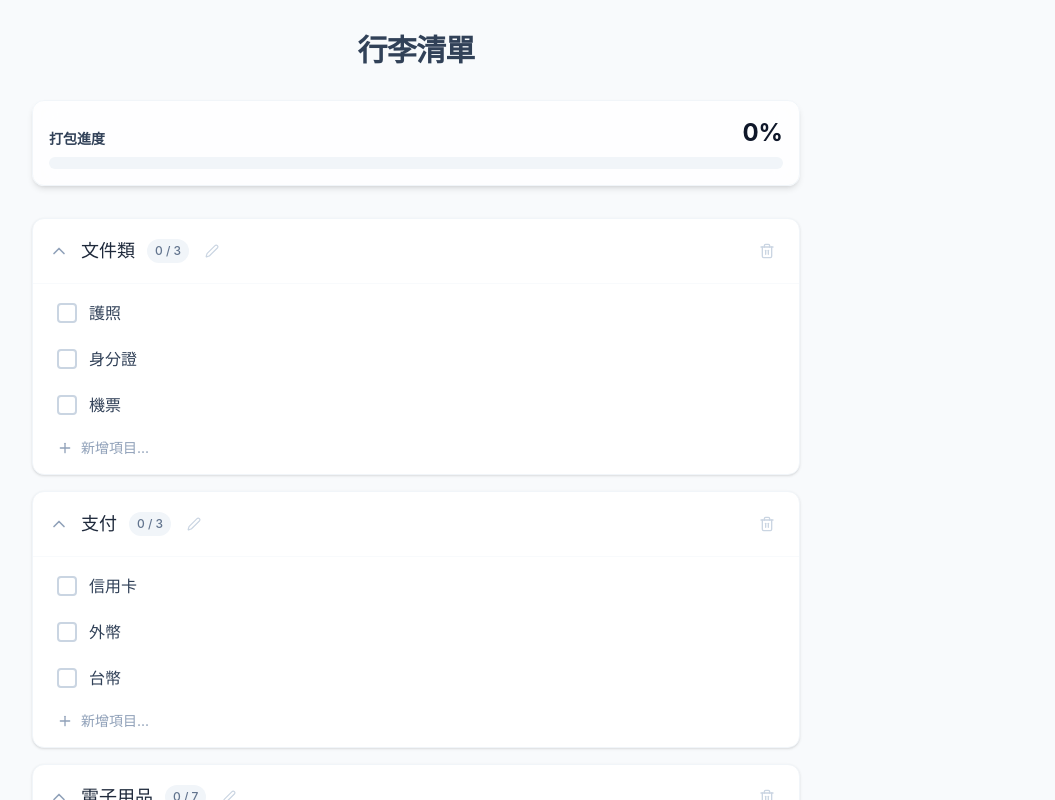
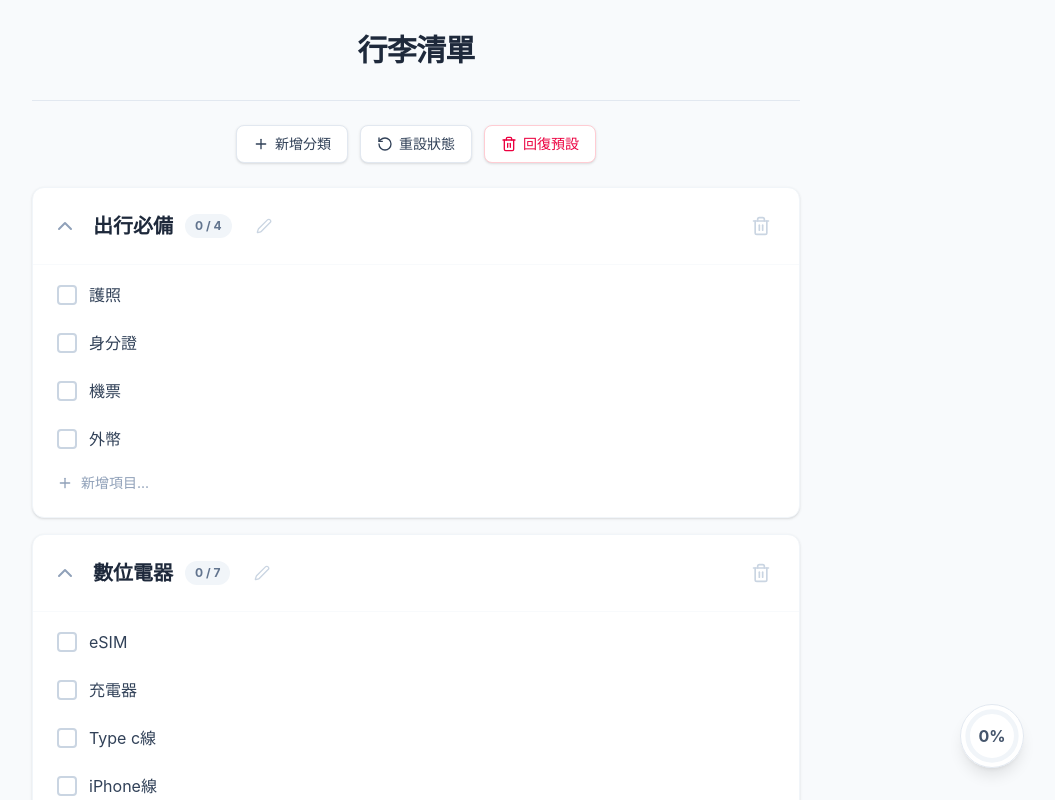
Before and after one commit to dai4116/packing-list, a Vue app: page / in a window 1280 px wide. Shown: the top 800 px of the page, without its empty margins (224-1279 px from the left). Built offline with nearby package versions, Linux system fonts and the light colour scheme.

Commit message:
Enhance packing list app: update viewport settings, improve UI elements, add long press functionality, and refine initial data structure.

```diff
--- a/index.html
+++ b/index.html
@@ -3,7 +3,7 @@
   <head>
     <meta charset="UTF-8" />
     <link rel="icon" type="image/svg+xml" href="/favicon.svg" />
-    <meta name="viewport" content="width=device-width, initial-scale=1.0" />
+    <meta name="viewport" content="width=device-width, initial-scale=1.0, maximum-scale=1.0, user-scalable=no" />
     <title>app</title>
   </head>
   <body>
--- a/src/App.vue
+++ b/src/App.vue
@@ -6,7 +6,7 @@ import PackingList from './components/PackingList.vue'
   <div class="min-h-screen bg-slate-50 py-8 px-4 sm:px-6 lg:px-8 font-sans">
     <div class="max-w-3xl mx-auto">
       <header class="mb-8 text-center">
-        <h1 class="text-3xl font-bold text-slate-700 tracking-tight">行李清單</h1>
+        <h1 class="text-3xl font-bold text-slate-800 tracking-tight">行李清單</h1>
       </header>
 
       <main>
--- a/src/components/Category.vue
+++ b/src/components/Category.vue
@@ -1,5 +1,5 @@
 <script setup lang="ts">
-import { ref, computed } from 'vue';
+import { ref, computed, nextTick } from 'vue';
 import type { PackingCategory, PackingItem } from '../data/initialData';
 import { ChevronDown, ChevronUp, Trash2, Edit2, Check, X, Plus } from 'lucide-vue-next';
 import { v4 as uuidv4 } from 'uuid';
@@ -36,15 +36,21 @@ const cancelEditTitle = () => {
 
 // Items Management
 const newItemName = ref('');
+const newItemInput = ref<HTMLInputElement | null>(null);
 
 const addItem = () => {
-  if (newItemName.value.trim()) {
+  const name = newItemName.value.trim();
+  if (name) {
     props.category.items.push({
       id: uuidv4(),
-      name: newItemName.value.trim(),
+      name,
       checked: false
     });
     newItemName.value = '';
+    // Continuous typing: keep focus on the input
+    nextTick(() => {
+      newItemInput.value?.focus();
+    });
   }
 };
 
@@ -75,6 +81,23 @@ const cancelEditItem = () => {
   editingItemId.value = null;
 };
 
+// Long Press Management
+const pressTimer = ref<ReturnType<typeof setTimeout> | null>(null);
+
+const handlePressStart = (item: PackingItem) => {
+  pressTimer.value = setTimeout(() => {
+    startEditItem(item);
+    if (navigator.vibrate) navigator.vibrate(50);
+  }, 600);
+};
+
+const handlePressEnd = () => {
+  if (pressTimer.value) {
+    clearTimeout(pressTimer.value);
+    pressTimer.value = null;
+  }
+};
+
 const completedCount = computed(() => {
   return props.category.items.filter(item => item.checked).length;
 });
@@ -84,36 +107,41 @@ const completedCount = computed(() => {
   <div class="bg-white rounded-xl shadow-sm border border-slate-100 overflow-hidden transition-all duration-300">
     <!-- Category Header -->
     <div
-      class="flex items-center justify-between p-4 cursor-pointer hover:bg-slate-50 transition-colors"
+      class="flex items-center justify-between p-5 cursor-pointer hover:bg-slate-50 transition-colors select-none"
       @click="!isEditingTitle && emit('toggle')"
     >
-      <div class="flex items-center gap-3 flex-1" @click.stop>
-        <div v-if="isEditingTitle" class="flex items-center gap-2 w-full max-w-sm">
+      <div class="flex items-center gap-4 flex-1">
+        <div v-if="isEditingTitle" class="flex items-center gap-2 w-full max-w-sm" @click.stop>
           <input
             v-model="editingTitleValue"
             @keyup.enter="saveTitle"
             @keyup.esc="cancelEditTitle"
-            class="flex-1 px-3 py-1.5 text-sm border border-slate-300 rounded focus:outline-none focus:border-slate-500 focus:ring-1 focus:ring-slate-500"
+            class="flex-1 px-3 py-2 text-sm border border-slate-300 rounded focus:outline-none focus:border-slate-800 focus:ring-1 focus:ring-slate-800"
             autoFocus
           />
-          <button @click="saveTitle" class="p-1.5 text-emerald-600 hover:bg-emerald-50 rounded">
-            <Check class="w-4 h-4" />
+          <button @click="saveTitle" class="p-2 text-emerald-600 hover:bg-emerald-50 rounded">
+            <Check class="w-5 h-5" />
           </button>
-          <button @click="cancelEditTitle" class="p-1.5 text-slate-400 hover:bg-slate-100 rounded">
-            <X class="w-4 h-4" />
+          <button @click="cancelEditTitle" class="p-2 text-slate-400 hover:bg-slate-100 rounded">
+            <X class="w-5 h-5" />
           </button>
         </div>
-        <div v-else class="flex items-center gap-3">
-          <button @click="emit('toggle')" class="text-slate-400 hover:text-slate-600">
-            <ChevronUp v-if="category.isOpen" class="w-5 h-5" />
-            <ChevronDown v-else class="w-5 h-5" />
-          </button>
-          <h2 class="text-lg font-medium text-slate-800">{{ category.title }}</h2>
-          <span class="text-xs font-medium px-2 py-1 bg-slate-100 text-slate-500 rounded-full">
+        <div v-else class="flex items-center gap-4 w-full">
+          <div class="text-slate-400">
+            <ChevronUp v-if="category.isOpen" class="w-6 h-6" />
+            <ChevronDown v-else class="w-6 h-6" />
+          </div>
+          <div class="flex items-center gap-3">
+            <h2 class="text-xl font-bold text-slate-800">{{ category.title }}</h2>
+            <span class="text-xs font-bold px-2.5 py-1 bg-slate-100 text-slate-500 rounded-full">
               {{ completedCount }} / {{ category.items.length }}
             </span>
-          <button @click="startEditTitle" class="p-1 text-slate-300 hover:text-slate-600 rounded opacity-0 group-hover:opacity-100 transition-opacity md:opacity-100">
-            <Edit2 class="w-3.5 h-3.5" />
+          </div>
+          <button
+            @click.stop="startEditTitle"
+            class="p-2 text-slate-300 hover:text-slate-600 rounded transition-colors ml-auto md:ml-0"
+          >
+            <Edit2 class="w-4 h-4" />
           </button>
         </div>
       </div>
@@ -121,27 +149,38 @@ const completedCount = computed(() => {
       <button
         v-if="!isEditingTitle"
         @click.stop="emit('delete')"
-        class="p-2 text-slate-300 hover:text-rose-500 hover:bg-rose-50 rounded transition-colors"
+        class="p-2 text-slate-300 hover:text-rose-500 hover:bg-rose-50 rounded transition-colors ml-2"
         title="刪除分類"
       >
-        <Trash2 class="w-4 h-4" />
+        <Trash2 class="w-5 h-5" />
       </button>
     </div>
 
     <!-- Category Content (Items) -->
-    <div v-show="category.isOpen" class="border-t border-slate-50 p-4 pt-2">
+    <div
+      class="grid transition-all duration-300 ease-in-out"
+      :class="category.isOpen ? 'grid-rows-[1fr] opacity-100' : 'grid-rows-[0fr] opacity-0'"
+    >
+      <div class="overflow-hidden">
+        <div class="border-t border-slate-50 p-4 pt-2">
           <ul class="space-y-1">
             <li
               v-for="item in category.items"
               :key="item.id"
-          class="group flex items-center justify-between p-2 hover:bg-slate-50 rounded-lg transition-colors"
+              class="group flex items-center justify-between p-2 hover:bg-slate-50 rounded-lg transition-colors active:bg-slate-100/50"
+              @mousedown="handlePressStart(item)"
+              @touchstart="handlePressStart(item)"
+              @mouseup="handlePressEnd"
+              @touchend="handlePressEnd"
+              @touchmove="handlePressEnd"
+              @mouseleave="handlePressEnd"
             >
-          <div v-if="editingItemId === item.id" class="flex items-center gap-2 flex-1 w-full">
+              <div v-if="editingItemId === item.id" class="flex items-center gap-2 flex-1 w-full" @mousedown.stop @touchstart.stop>
                 <input
                   v-model="editingItemValue"
                   @keyup.enter="saveItem(item)"
                   @keyup.esc="cancelEditItem"
-              class="flex-1 px-3 py-1.5 text-sm border border-slate-300 rounded focus:outline-none focus:border-slate-500 focus:ring-1 focus:ring-slate-500"
+                  class="flex-1 px-3 py-1.5 text-sm border border-slate-300 rounded focus:outline-none focus:border-slate-800 focus:ring-1 focus:ring-slate-800"
                   autoFocus
                 />
                 <button @click="saveItem(item)" class="p-1.5 text-emerald-600 hover:bg-emerald-50 rounded">
@@ -174,33 +213,27 @@ const completedCount = computed(() => {
                 </label>
               </div>
 
-          <div v-if="editingItemId !== item.id" class="flex items-center opacity-0 group-hover:opacity-100 transition-opacity">
-            <button @click="startEditItem(item)" class="p-1.5 text-slate-400 hover:text-slate-600 hover:bg-slate-100 rounded">
-              <Edit2 class="w-3.5 h-3.5" />
-            </button>
-            <button @click="deleteItem(item.id)" class="p-1.5 text-slate-400 hover:text-rose-500 hover:bg-rose-50 rounded ml-1">
-              <Trash2 class="w-3.5 h-3.5" />
+              <div v-if="editingItemId !== item.id" class="flex items-center opacity-100 md:opacity-0 md:group-hover:opacity-100 transition-opacity">
+                <button @click.stop="deleteItem(item.id)" class="p-1.5 text-slate-300 md:text-slate-400 hover:text-rose-500 hover:bg-rose-50 rounded ml-1">
+                  <X class="w-4 h-4" />
                 </button>
               </div>
             </li>
           </ul>
 
           <!-- Add New Item -->
-      <div class="mt-3 flex items-center gap-2 px-2">
+          <div class="mt-3 flex items-center gap-2 px-2 pb-2">
             <Plus class="w-4 h-4 text-slate-400" />
             <input
+              ref="newItemInput"
               v-model="newItemName"
               @keyup.enter="addItem"
+              @blur="addItem"
               placeholder="新增項目..."
               class="flex-1 bg-transparent text-sm text-slate-700 placeholder:text-slate-400 focus:outline-none"
             />
-        <button
-          v-if="newItemName.trim()"
-          @click="addItem"
-          class="text-xs font-medium text-slate-600 bg-slate-100 px-2 py-1 rounded hover:bg-slate-200"
-        >
-          新增
-        </button>
+          </div>
+        </div>
       </div>
     </div>
   </div>
--- a/src/components/PackingList.vue
+++ b/src/components/PackingList.vue
@@ -88,35 +88,9 @@ const toggleCategory = (id: string) => {
 </script>
 
 <template>
-  <div class="space-y-6">
-    <!-- Sticky Progress Bar -->
-    <div class="sticky top-4 z-10 bg-white/80 backdrop-blur-md p-4 rounded-xl shadow-md border border-slate-100 mb-8">
-      <div class="flex justify-between items-end mb-2">
-        <span class="text-sm font-bold text-slate-700">打包進度</span>
-        <span class="text-2xl font-bold text-slate-900">{{ progressPercentage }}%</span>
-      </div>
-      <div class="w-full bg-slate-100 rounded-full h-3 overflow-hidden">
-        <div
-          class="bg-slate-800 h-3 rounded-full transition-all duration-500 ease-out"
-          :style="{ width: `${progressPercentage}%` }"
-        ></div>
-      </div>
-    </div>
-
-    <!-- Category List -->
-    <div class="space-y-4 pb-20">
-      <Category
-        v-for="category in categories"
-        :key="category.id"
-        :category="category"
-        @delete="deleteCategory(category.id)"
-        @update-title="(title) => updateCategoryTitle(category.id, title)"
-        @toggle="toggleCategory(category.id)"
-      />
-    </div>
-
-    <!-- Global Actions -->
-    <div class="pt-6 border-t border-slate-200 flex flex-wrap gap-3 justify-center">
+  <div class="relative">
+     <!-- Global Actions -->
+    <div class="pt-6 pb-6 border-t border-slate-200 flex flex-wrap gap-3 justify-center">
       <button
         @click="addCategory"
         class="flex items-center gap-1.5 px-4 py-2 bg-white border border-slate-200 text-slate-700 rounded-lg hover:bg-slate-50 hover:border-slate-300 transition-colors text-sm shadow-sm"
@@ -139,5 +113,49 @@ const toggleCategory = (id: string) => {
         回復預設
       </button>
     </div>
+    <!-- Floating Circular Progress Indicator -->
+    <div class="fixed bottom-8 right-8 z-50 group">
+      <div class="relative w-16 h-16 bg-white/95 backdrop-blur-md rounded-full shadow-lg border border-slate-200 flex items-center justify-center transition-transform active:scale-95">
+        <!-- SVG Circular Progress -->
+        <svg class="absolute inset-0 w-full h-full -rotate-90 p-1" viewBox="0 0 80 80">
+          <circle
+            cx="40"
+            cy="40"
+            r="36"
+            stroke="currentColor"
+            stroke-width="7"
+            fill="transparent"
+            class="text-slate-100"
+          />
+          <circle
+            cx="40"
+            cy="40"
+            r="36"
+            stroke="currentColor"
+            stroke-width="7"
+            fill="transparent"
+            :stroke-dasharray="2 * Math.PI * 36"
+            :stroke-dashoffset="2 * Math.PI * 36 * (1 - progressPercentage / 100)"
+            stroke-linecap="round"
+            class="text-slate-500 transition-all duration-500 ease-out"
+          />
+        </svg>
+        <span class="text-base font-bold text-slate-600">{{ progressPercentage }}%</span>
+      </div>
+    </div>
+
+    <!-- Category List -->
+    <div class="space-y-4 pb-24">
+      <Category
+        v-for="category in categories"
+        :key="category.id"
+        :category="category"
+        @delete="deleteCategory(category.id)"
+        @update-title="(title) => updateCategoryTitle(category.id, title)"
+        @toggle="toggleCategory(category.id)"
+      />
+    </div>
+
+
   </div>
 </template>
--- a/src/data/initialData.ts
+++ b/src/data/initialData.ts
@@ -16,19 +16,13 @@ export interface PackingCategory {
 export const initialData: PackingCategory[] = [
   {
     id: uuidv4(),
-    title: '文件類',
+    title: '出行必備',
     isOpen: true,
-    items: ['護照', '身分證', '機票'].map(name => ({ id: uuidv4(), name, checked: false }))
+    items: ['護照', '身分證', '機票','外幣'].map(name => ({ id: uuidv4(), name, checked: false }))
   },
   {
     id: uuidv4(),
-    title: '支付',
-    isOpen: true,
-    items: ['信用卡', '外幣', '台幣'].map(name => ({ id: uuidv4(), name, checked: false }))
-  },
-  {
-    id: uuidv4(),
-    title: '電子用品',
+    title: '數位電器',
     isOpen: true,
     items: ['eSIM', '充電器', 'Type c線', 'iPhone線', '萬用插頭', '行動電源', '腳架'].map(name => ({ id: uuidv4(), name, checked: false }))
   },
@@ -36,31 +30,31 @@ export const initialData: PackingCategory[] = [
     id: uuidv4(),
     title: '盥洗用品',
     isOpen: true,
-    items: ['洗髮精/潤髮乳/護髮油', '沐浴乳', '洗面乳', '牙刷', '牙膏、牙線', '隱適美盒', '新牙套', '毛巾/拋棄式毛巾', '化妝棉', '眼唇卸妝/卸妝水', '漱口水', '頭蜜粉'].map(name => ({ id: uuidv4(), name, checked: false }))
+    items: ['洗髮精/潤髮乳/護髮油', '沐浴乳', '洗面乳', '牙刷', '牙膏', '毛巾/拋棄式毛巾', '化妝棉', '眼唇卸妝/卸妝水', '漱口水'].map(name => ({ id: uuidv4(), name, checked: false }))
   },
   {
     id: uuidv4(),
     title: '美容用品',
     isOpen: true,
-    items: ['隱形眼鏡', '眼鏡/眼鏡盒', '各類化妝品', '髮捲', '平板夾', '香水'].map(name => ({ id: uuidv4(), name, checked: false }))
+    items: ['各類化妝品', '隱形眼鏡', '眼鏡/眼鏡盒', '髮捲', '香水'].map(name => ({ id: uuidv4(), name, checked: false }))
   },
   {
     id: uuidv4(),
     title: '生活用品',
     isOpen: true,
-    items: ['眼藥水', '棉花棒', '鏡子', '小剪刀', '行李秤', '休足時間', '撒隆巴斯', '止汗劑', '眼罩', '後背包', '耳塞', '口罩', '杯袋', '頸枕', '痘痘貼', '衣架', '刮毛刀', '保溫杯', '風倍清', '衛生棉', '垃圾袋'].map(name => ({ id: uuidv4(), name, checked: false }))
+    items: ['眼藥水', '棉花棒', '鏡子', '小剪刀', '行李秤', '耳塞', '口罩', '頸枕', '衣架', '垃圾袋'].map(name => ({ id: uuidv4(), name, checked: false }))
   },
   {
     id: uuidv4(),
     title: '保養品',
     isOpen: true,
-    items: ['化妝水', '精華液', '臉部乳液/B5雙', '身體乳液', '護手霜', '面膜', '護唇膏'].map(name => ({ id: uuidv4(), name, checked: false }))
+    items: ['化妝水', '精華液', '臉部乳液', '身體乳液', '護手霜', '面膜', '護唇膏'].map(name => ({ id: uuidv4(), name, checked: false }))
   },
   {
     id: uuidv4(),
     title: '衣物與配件',
     isOpen: true,
-    items: ['衣物', '內衣', '免洗內褲', '襪子', '睡衣', '外出衣', '外套', '保暖內搭', '拖鞋', '球鞋', '墨鏡', '帽子', '包包', '購物袋', '行李袋'].map(name => ({ id: uuidv4(), name, checked: false }))
+    items: ['衣物', '內衣褲', '襪子', '睡衣', '外套', '保暖內搭', '拖鞋', '球鞋', '墨鏡', '帽子', '包包', '購物袋', '行李袋'].map(name => ({ id: uuidv4(), name, checked: false }))
   },
   {
     id: uuidv4(),
@@ -72,6 +66,6 @@ export const initialData: PackingCategory[] = [
     id: uuidv4(),
     title: '隨身用品',
     isOpen: true,
-    items: ['酒精', '面紙', '濕紙巾', '雨傘', '防曬乳', '水壺', '護身符', '小包漱口水'].map(name => ({ id: uuidv4(), name, checked: false }))
+    items: ['酒精', '面紙', '濕紙巾', '雨傘', '防曬乳', '水壺'].map(name => ({ id: uuidv4(), name, checked: false }))
   }
 ];
--- a/src/style.css
+++ b/src/style.css
@@ -10,4 +10,5 @@
 
 body {
   @apply bg-slate-50 text-slate-900;
+  touch-action: manipulation;
 }
```
Lines whose indentation alone changed are shown as unchanged.
